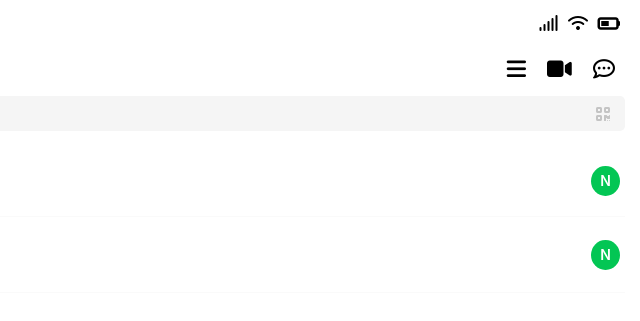
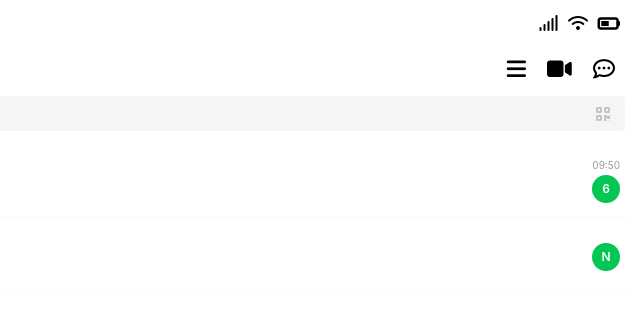
Before and after one commit to jiho-bae/line-selfmade, a plain HTML site: page chats.html in a window 1280 px wide. Shown: the top 321 px of the page, 640-1280 px from the left. Drawn offline with Linux system fonts and the light colour scheme.

Commit message:
solve the problem of a crushed circle in a chatting list.

```diff
--- a/chats.html
+++ b/chats.html
@@ -56,7 +56,12 @@
             </div>
           </div>
           <div class="user-info__column chats-user-info__column">
-            <span id="chats-user-info__new">N</span>
+            <span class="chats-user-info__time">
+              09:50
+            </span>
+            <div class="chats-user-info__msg-count">
+              <span>6</span>
+            </div>
           </div>
         </div>
       </a>
@@ -76,7 +81,11 @@
             </div>
           </div>
           <div class="user-info__column chats-user-info__column">
-            <span id="chats-user-info__new">N</span>
+            <span class="chats-user-info__time">
+            </span>
+            <div class="chats-user-info__msg-count">
+              <span>N</span>
+            </div>
           </div>
         </div>
       </a>
--- a/css/screens/chats.css
+++ b/css/screens/chats.css
@@ -22,18 +22,32 @@
 
 .chats-user-info__column:last-child {
   width: 10%;
+  display: flex;
+  flex-direction: column;
+  justify-content: center;
+  align-items: flex-end;
+  margin-right: 5px;
+}
+
+.chats-user-info__time {
+  font-size: 10px;
+  color: var(--gray);
+  padding-bottom: 5px;
 }
 
 .chats-user-info__info-text {
   font-size: 15px;
 }
 
-#chats-user-info__new {
+.chats-user-info__msg-count {
   background-color: var(--green);
-  padding: 8px 9px;
+  width: 28px;
+  height: 28px;
   border-radius: 50%;
   color: white;
-  font-size: 14px;
+  font-size: 12px;
   font-weight: 600;
-  margin-right: 5px;
+  display: flex;
+  align-items: center;
+  justify-content: center;
 }
```
